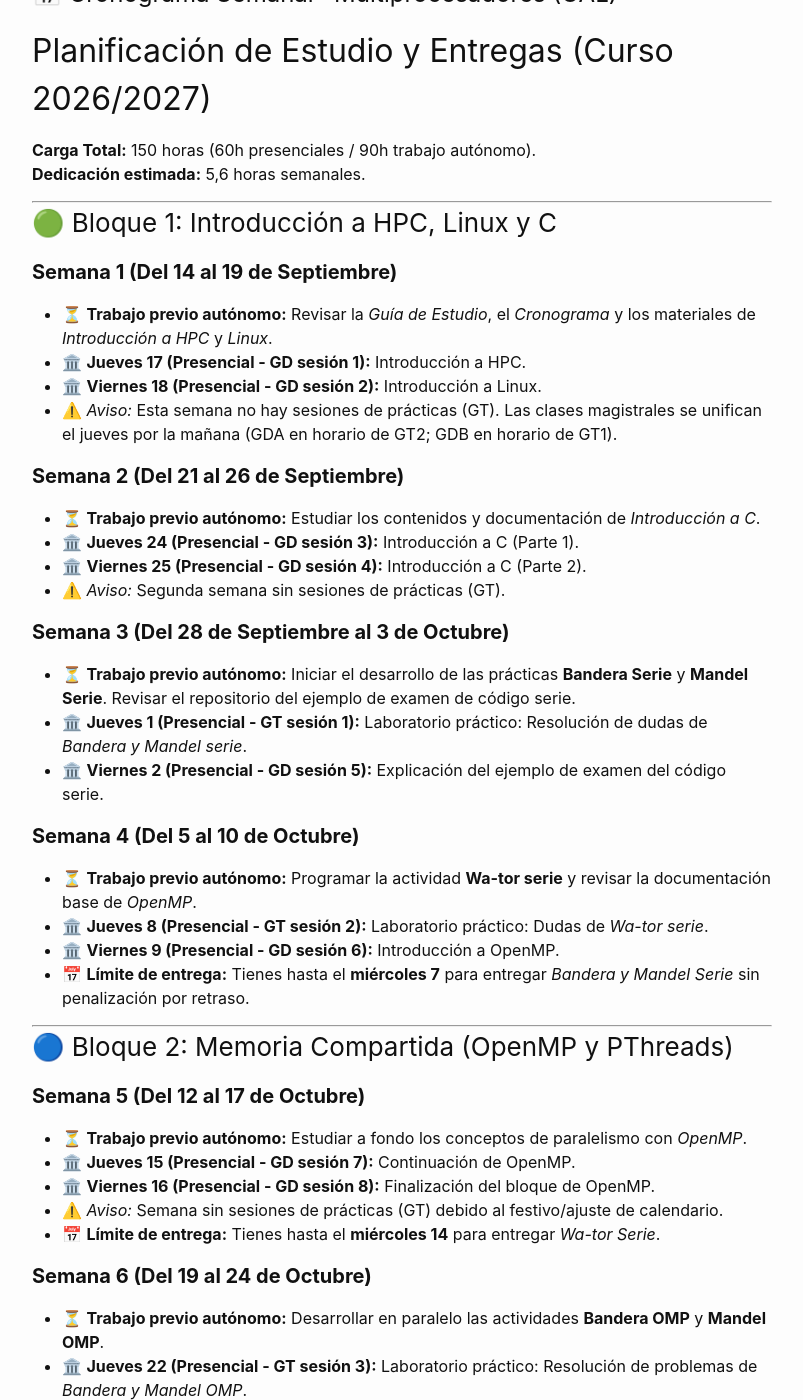
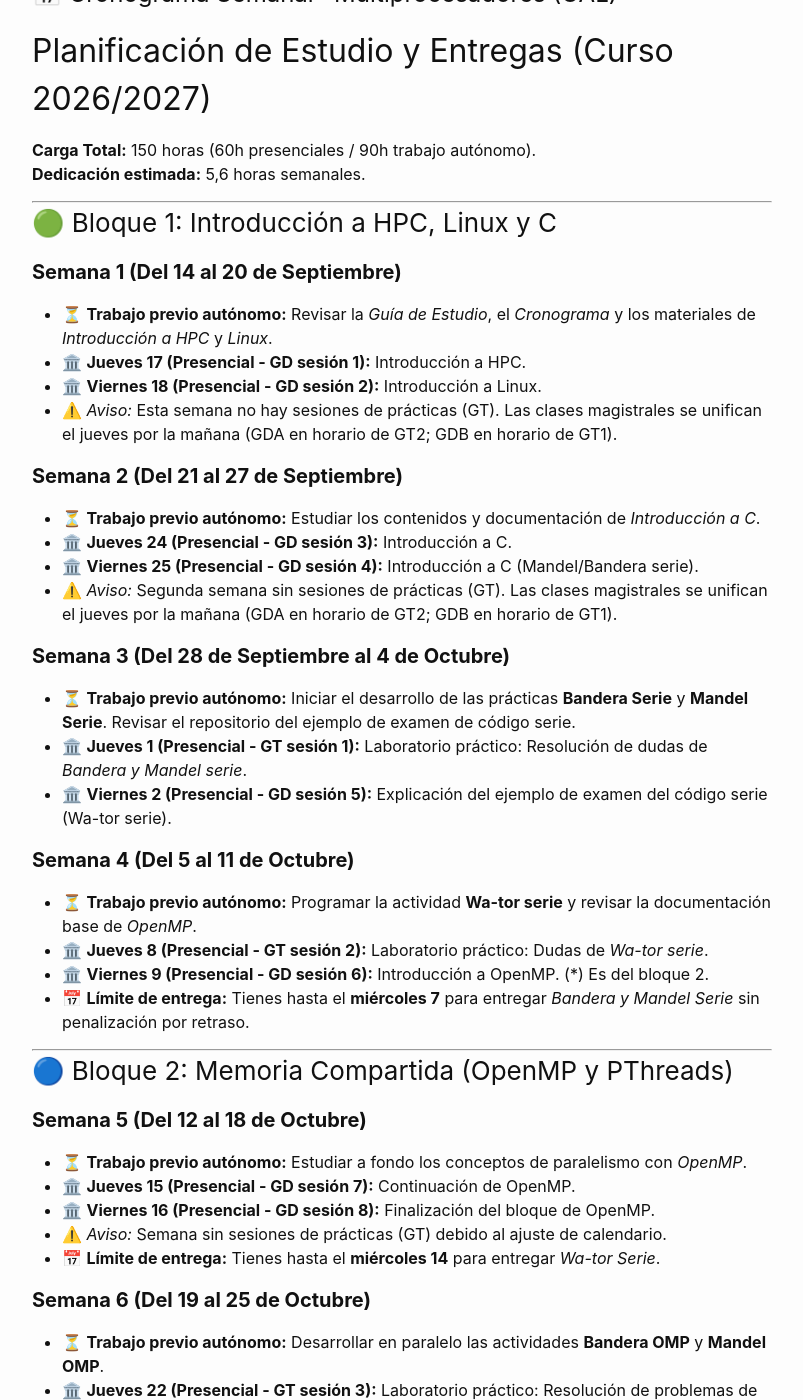
Before and after one commit to hpcjmart/multi2627, a Jekyll site: the page built from docs/_posts/2026-09-14-cronograma.md, in a window 1280 px wide and 1400 px high, scrolled down 388 px. Shown: the whole window, without its empty margins (238-1041 px from the left). Built offline with Jekyll 4.4.1, drawn with Linux system fonts in a browser that asks for light colours; some of the changed text lies outside the part shown.

Commit message:
Modificado Cronograma

```diff
--- a/docs/_posts/2026-09-14-cronograma.md
+++ b/docs/_posts/2026-09-14-cronograma.md
@@ -18,64 +18,64 @@ title: Cronograma
 
 ### 🟢 Bloque 1: Introducción a HPC, Linux y C
 
-#### **Semana 1 (Del 14 al 19 de Septiembre)**
+#### **Semana 1 (Del 14 al 20 de Septiembre)**
 * ⏳ **Trabajo previo autónomo:** Revisar la *Guía de Estudio*, el *Cronograma* y los materiales de *Introducción a HPC* y *Linux*.
 * 🏛️ **Jueves 17 (Presencial - GD sesión 1):** Introducción a HPC.
 * 🏛️ **Viernes 18 (Presencial - GD sesión 2):** Introducción a Linux.
 * ⚠️ *Aviso:* Esta semana no hay sesiones de prácticas (GT). Las clases magistrales se unifican el jueves por la mañana (GDA en horario de GT2; GDB en horario de GT1).
 
-#### **Semana 2 (Del 21 al 26 de Septiembre)**
+#### **Semana 2 (Del 21 al 27 de Septiembre)**
 * ⏳ **Trabajo previo autónomo:** Estudiar los contenidos y documentación de *Introducción a C*.
-* 🏛️ **Jueves 24 (Presencial - GD sesión 3):** Introducción a C (Parte 1).
-* 🏛️ **Viernes 25 (Presencial - GD sesión 4):** Introducción a C (Parte 2).
-* ⚠️ *Aviso:* Segunda semana sin sesiones de prácticas (GT).
+* 🏛️ **Jueves 24 (Presencial - GD sesión 3):** Introducción a C.
+* 🏛️ **Viernes 25 (Presencial - GD sesión 4):** Introducción a C (Mandel/Bandera serie).
+* ⚠️ *Aviso:* Segunda semana sin sesiones de prácticas (GT). Las clases magistrales se unifican el jueves por la mañana (GDA en horario de GT2; GDB en horario de GT1).
 
-#### **Semana 3 (Del 28 de Septiembre al 3 de Octubre)**
+#### **Semana 3 (Del 28 de Septiembre al 4 de Octubre)**
 * ⏳ **Trabajo previo autónomo:** Iniciar el desarrollo de las prácticas **Bandera Serie** y **Mandel Serie**. Revisar el repositorio del ejemplo de examen de código serie.
 * 🏛️ **Jueves 1 (Presencial - GT sesión 1):** Laboratorio práctico: Resolución de dudas de *Bandera y Mandel serie*.
-* 🏛️ **Viernes 2 (Presencial - GD sesión 5):** Explicación del ejemplo de examen del código serie.
+* 🏛️ **Viernes 2 (Presencial - GD sesión 5):** Explicación del ejemplo de examen del código serie (Wa-tor serie).
 
-#### **Semana 4 (Del 5 al 10 de Octubre)**
+#### **Semana 4 (Del 5 al 11 de Octubre)**
 * ⏳ **Trabajo previo autónomo:** Programar la actividad **Wa-tor serie** y revisar la documentación base de *OpenMP*.
 * 🏛️ **Jueves 8 (Presencial - GT sesión 2):** Laboratorio práctico: Dudas de *Wa-tor serie*.
-* 🏛️ **Viernes 9 (Presencial - GD sesión 6):** Introducción a OpenMP.
+* 🏛️ **Viernes 9 (Presencial - GD sesión 6):** Introducción a OpenMP. (*) Es del bloque 2.
 * 📅 **Límite de entrega:** Tienes hasta el **miércoles 7** para entregar *Bandera y Mandel Serie* sin penalización por retraso.
 
 ---
 
 ### 🔵 Bloque 2: Memoria Compartida (OpenMP y PThreads)
 
-#### **Semana 5 (Del 12 al 17 de Octubre)**
+#### **Semana 5 (Del 12 al 18 de Octubre)**
 * ⏳ **Trabajo previo autónomo:** Estudiar a fondo los conceptos de paralelismo con *OpenMP*.
 * 🏛️ **Jueves 15 (Presencial - GD sesión 7):** Continuación de OpenMP.
 * 🏛️ **Viernes 16 (Presencial - GD sesión 8):** Finalización del bloque de OpenMP.
-* ⚠️ *Aviso:* Semana sin sesiones de prácticas (GT) debido al festivo/ajuste de calendario.
+* ⚠️ *Aviso:* Semana sin sesiones de prácticas (GT) debido al ajuste de calendario.
 * 📅 **Límite de entrega:** Tienes hasta el **miércoles 14** para entregar *Wa-tor Serie*.
 
-#### **Semana 6 (Del 19 al 24 de Octubre)**
+#### **Semana 6 (Del 19 al 25 de Octubre)**
 * ⏳ **Trabajo previo autónomo:** Desarrollar en paralelo las actividades **Bandera OMP** y **Mandel OMP**.
 * 🏛️ **Jueves 22 (Presencial - GT sesión 3):** Laboratorio práctico: Resolución de problemas de *Bandera y Mandel OMP*.
 * 🏛️ **Viernes 23 (Presencial - GD sesión 9):** Sesión presencial de revisión general y resolución de dudas teóricas.
 
-#### **Semana 7 (Del 26 al 31 de Octubre)**
+#### **Semana 7 (Del 26 al 1 de Noviembre)**
 * ⏳ **Trabajo previo autónomo:** Desarrollar la práctica **Wa-tor OMP** y leer la introducción a la librería *PThreads*.
 * 🏛️ **Jueves 29 (Presencial - GT sesión 4):** Laboratorio práctico: Dudas de *Wa-tor OMP*.
 * 🏛️ **Viernes 30 (Presencial - GD sesión 10):** Introducción a PThreads.
 * 📅 **Límite de entrega:** Tienes hasta el **miércoles 28** para subir *Bandera y Mandel OMP*.
 
-#### **Semana 8 (Del 2 al 7 de Noviembre)**
+#### **Semana 8 (Del 2 al 8 de Noviembre)**
 * ⏳ **Trabajo previo autónomo:** Estudiar la teoría de *PThreads* y avanzar en el código de **Bandera y Mandel PTH**.
 * 🏛️ **Jueves 5 (Presencial - GT sesión 5):** Laboratorio práctico: Dudas de *Bandera y Mandel PTH*.
 * 🏛️ **Viernes 6 (Presencial - GD sesión 11):** Continuación del diseño de hilos con PThreads.
 * 📅 **Límite de entrega:** Tienes hasta el **miércoles 4** para subir *Wa-tor OMP*.
 
-#### **Semana 9 (Del 9 al 14 de Noviembre)**
+#### **Semana 9 (Del 9 al 15 de Noviembre)**
 * ⏳ **Trabajo previo autónomo:** Desarrollar la práctica **Wa-tor PTH** y realizar de forma individual el *Ejemplo de examen de OpenMP y PThreads*.
 * 🏛️ **Jueves 12 (Presencial - GT sesión 6):** Laboratorio práctico: Dudas de *Wa-tor PTH*.
 * 🏛️ **Viernes 13 (Presencial - GD sesión 12):** Explicación y resolución en pizarra del ejemplo de pre-examen práctico de cara al parcial.
 * 📅 **Límite de entrega:** Tienes hasta el **miércoles 11** para subir *Bandera y Mandel PTH*.
 
-#### **Semana 10 (Del 16 al 21 de Noviembre)**
+#### **Semana 10 (Del 16 al 22 de Noviembre)**
 * 💻 **Estudio intensivo:** Preparación autónoma para el primer examen parcial.
 * 📝 **Jueves 19 (PRESENCIAL): EXAMEN PARCIAL 1** (En el Lab 2.02, duración 2 horas. Incluye Teoría de Módulos 1 y 2 + Programación en OpenMP/PThreads).
 * 🏛️ **Viernes 20 (Presencial - GD sesión 13):** Introducción al Módulo de Memoria Distribuida (*MPI*).
@@ -85,24 +85,24 @@ title: Cronograma
 
 ### 🔸 Bloque 3: Memoria Distribuida (MPI)
 
-#### **Semana 11 (Del 23 al 28 de Noviembre)**
+#### **Semana 11 (Del 23 al 29 de Noviembre)**
 * ⏳ **Trabajo previo autónomo:** Preparar la actividad de infraestructura **Cluster MPI** y profundizar en la teoría de paso de mensajes.
 * 🏛️ **Jueves 26 (Presencial - GT sesión 8):** Laboratorio práctico: Configuración de la red y dudas de *Cluster MPI*.
 * 🏛️ **Viernes 27 (Presencial - GD sesión 14):** Funciones avanzadas de comunicación en MPI.
 
-#### **Semana 12 (Del 30 de Noviembre al 5 de Diciembre)**
+#### **Semana 12 (Del 30 de Noviembre al 6 de Diciembre)**
 * ⏳ **Trabajo previo autónomo:** Desarrollar la lógica del código de **Bandera MPI** y continuar revisando la teoría.
 * 🏛️ **Jueves 3 (Presencial - GT sesión 9):** Laboratorio práctico: Corrección y dudas de *Bandera MPI*.
 * 🏛️ **Viernes 4 (Presencial - GD sesión 15):** Patrones de comunicación colectiva en MPI.
 * 📅 **Límite de entrega:** Tienes hasta el **miércoles 2** para subir la práctica *Cluster MPI*.
 
-#### **Semana 13 (Del 7 al 12 de Diciembre)**
+#### **Semana 13 (Del 7 al 13 de Diciembre)**
 * ⏳ **Trabajo previo autónomo:** Desarrollar la práctica **Mandel MPI** y realizar de forma autónoma el *Ejemplo de examen de MPI*.
 * 🏛️ **Jueves 10 (Presencial - GT sesión 10):** Laboratorio práctico: Dudas de *Mandel MPI*.
 * 🏛️ **Viernes 11 (Presencial - GD sesión 16):** Resolución guiada del ejemplo de pre-examen de MPI.
 * 📅 **Límite de entrega:** Tienes hasta el **miércoles 9** para subir *Bandera MPI*.
 
-#### **Semana 14 (Del 14 al 19 de Diciembre)**
+#### **Semana 14 (Del 14 al 20 de Diciembre)**
 * 💻 **Estudio intensivo:** Repaso final de los comandos y directivas de paso de mensajes.
 * 📝 **Jueves 17 (PRESENCIAL): EXAMEN PARCIAL 2** (En el Lab 2.02, duración 2 horas. Incluye Teoría de Módulo 3 + Programación con MPI).
 * 🏛️ **Viernes 18 (Presencial - GD sesión 17):** Revisión de notas, comentarios del examen y cierre de actas.
@@ -113,9 +113,6 @@ title: Cronograma
 ### Resumen
 
 * Teoría   : 17 sesiones = 34 horas.
-
 * Parciales: 02 sesiones = 04 horas.
-
 * Practicas: 10 sesiones = 20 horas.
-
 * ***Total    : 58 horas. (60-2).***
```
